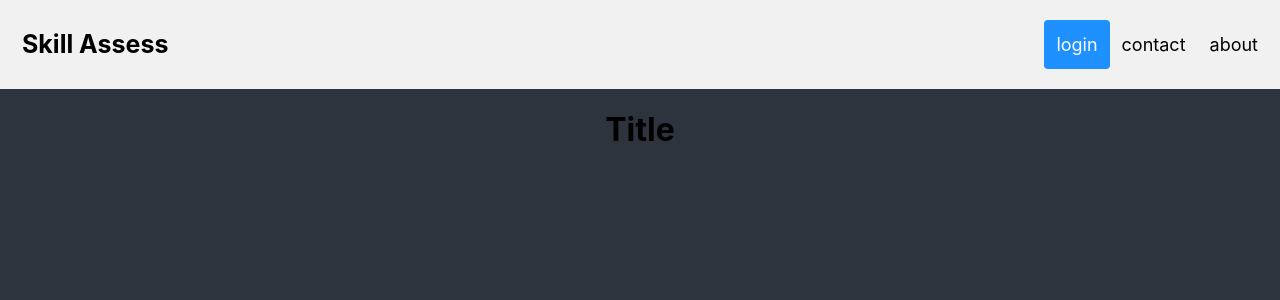
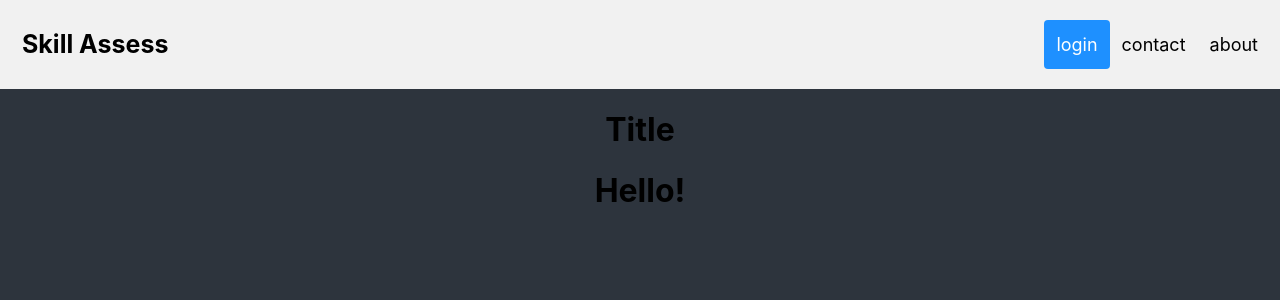
Before and after one commit to maxwellflitton/skillassess-frontend, a React (Create React App) app in the folder skill-assess/: page /QuizDetail in a window 1280 px wide. Shown: the top 300 px of the page. Built offline with nearby package versions, Linux system fonts and the light colour scheme.

Commit message:
basic question object added

```diff
--- a/skill-assess/src/components/LoginForm.js
+++ b/skill-assess/src/components/LoginForm.js
@@ -52,7 +52,7 @@ class LoginForm extends Component {
 
 	render() {
 
-		if (this.props.LoginStatus == false && this.state.loadingStatus == false) {
+		if (this.props.LoginStatus === false && this.state.loadingStatus === false) {
 			return (
 				<form className="login" onSubmit={this.submitLogin}>
 				  <h1 className="login-title">Login</h1>
@@ -64,7 +64,7 @@ class LoginForm extends Component {
 			    </form>
 			);
 		}
-		else if (this.props.LoginStatus == false && this.state.loadingStatus == true) {
+		else if (this.props.LoginStatus === false && this.state.loadingStatus === true) {
 			return (
 			<form className="login" onSubmit={this.submitLogin}>
 		      <h1 className="login-title">Logging in</h1>
--- a/skill-assess/src/components/Question.js
+++ b/skill-assess/src/components/Question.js
@@ -1,11 +1,37 @@
-import React from 'react';
+import React, {Component} from 'react';
 
-function Question(props) {
-  return (
-    <div>
-     <h2 className="question">{props.content}</h2>
+class Question extends Component {
 
-  </div>
-  );
+	state = {
+		quizTitle: '',
+		questions: '',
+		completedTime: '0',
+		noOfQuestions: '',
+	}
+
+	render(){
+			if (this.props.question === 'MCQ') {
+				return(
+                   <React.Fragment>
+                   <h1 className="Intro">This is a MCQ quiz!</h1>
+                   <h1 className="Description">There are 5 possible answers to each question. Please choose one. </h1>
+                   </React.Fragment>
+                   )
+           }
+           else if (this.props.question === 'ranked') {
+           		return (
+                   <React.Fragment>
+                   <h1 className="Question">Hello!</h1>
+                   </React.Fragment>
+                   )
+           } else {
+           		return (
+                   <React.Fragment>
+                   <h1 className="Question">Hello!</h1>
+                   </React.Fragment>
+                )
+           }
+	}
 }
+
 export default Question
--- a/skill-assess/src/components/QuizDetail.js
+++ b/skill-assess/src/components/QuizDetail.js
@@ -2,6 +2,7 @@ import React, {Component} from 'react';
 import { Link } from 'react-router-dom';
 import axios from 'axios';
 import Quiz from "./Quiz";
+import Question from "./Question"
 import '../css/QuizDetail.css';
 
 
@@ -18,6 +19,10 @@ class QuizDetail extends Component {
         return (
         <div className="question container">
             <h1> Title </h1>
+            <div className="question">
+            <Question
+            question="ranked" />
+            </div>
         </div>
 //            if (this.props.question == 'MCQ') {
 //
```
